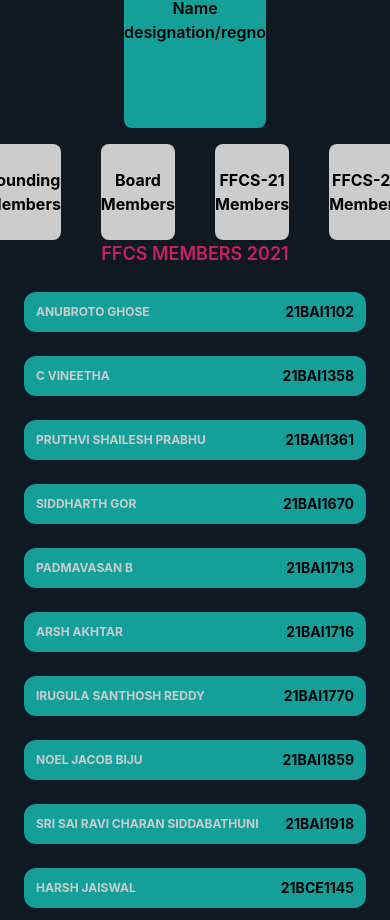
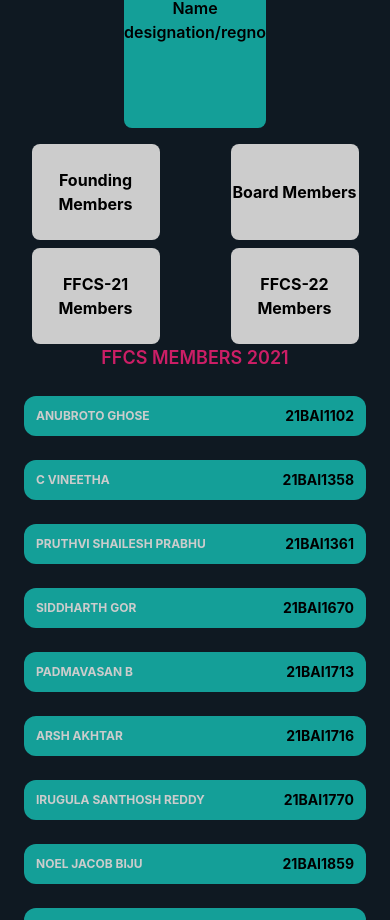
Before and after one commit to rainasaxena/club-website, a React (Create React App) app: page /ffcs21 in a window 390 px wide. Shown: the part 4872-5792 px from the top of the page. Built offline with nearby package versions, Linux system fonts and the light colour scheme; the HTML template or start-up script is replaced by a standard one.

Commit message:
style: made card and those 4 buttons responsive

```diff
--- a/src/pages/Gallery.jsx
+++ b/src/pages/Gallery.jsx
@@ -3,7 +3,7 @@ import SwiperGallery from '../components/SwiperGallery'
 
 const Gallery = () => {
   return (
-    <div id="gallery-container" className="h-[100vh]">
+    <div id="gallery-container" className="">
         <h1 className='m-5 text-pink text-4xl font-semibold'>GALLERY</h1>
         <SwiperGallery/>
     </div>
--- a/src/pages/Team.jsx
+++ b/src/pages/Team.jsx
@@ -13,6 +13,7 @@ const Team = () => {
   ];
 
   return (
+    <>
       <div id="team-container" className=''>
         <h1 className='m-3 text-pink text-4xl font-semibold'>OUR TEAM</h1>
 
@@ -54,15 +55,26 @@ const Team = () => {
 
 
 
-      <div className="flex justify-center gap-10">
+        {/* <div className="flex justify-center gap-10">
         <button target="blank" className='h-24 w-32 font-bold rounded-lg bg-grey text-black' onClick={() => window.open('/founding-members', '_blank')}>Founding Members</button>
         <button target="blank" className='h-24 w-32 font-bold rounded-lg bg-grey text-black' onClick={() => window.open('/board-members', '_blank')}>Board Members</button>
         <button target="blank" className='h-24 w-32 font-bold rounded-lg bg-grey text-black' onClick={() => window.open('/ffcs21', '_blank')}>FFCS-21 Members</button>
         <button target="blank" className='h-24 w-32 font-bold rounded-lg bg-grey text-black' onClick={() => window.open('/ffcs22', '_blank')}>FFCS-22 Members</button>
+      </div> */}
+
+
+
+      <div className="grid md:grid-cols-4 grid-cols-2 justify-center items-center gap-2 md:m-36 sm:m-4 justify-items-center">
+        <button target="blank" className='h-24 w-32 font-bold rounded-lg bg-grey text-black' onClick={() => window.open('/founding-members', '_blank')}>Founding Members</button>
+        <button target="blank" className='h-24 w-32 font-bold rounded-lg bg-grey text-black' onClick={() => window.open('/board-members', '_blank')}>Board Members</button>
+        <button target="blank" className='h-24 w-32 font-bold rounded-lg bg-grey text-black' onClick={() => window.open('/ffcs21', '_blank')}>FFCS-21 Members</button>
+        <button target="blank" className='h-24 w-32 font-bold rounded-lg bg-grey text-black' onClick={() => window.open('/ffcs22', '_blank')}>FFCS-22 Members</button>
+
+      </div>
       </div>
 
 
-    </div>
+    </>
   );
 };
 
```
Lines whose indentation alone changed are shown as unchanged.
